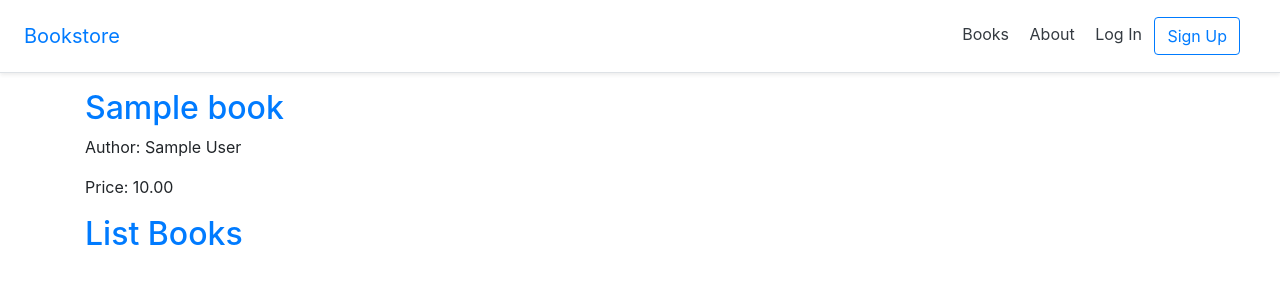
After one commit to Sereton/Bookish, a Django app: page /books/00000000-0000-0000-0000-000000000001 in a window 1280 px wide. The commit adds this page. Shown: the top 300 px of the page. Run offline with Django 3.2, Linux system fonts and the light colour scheme; tables that the repository leaves empty hold one stand-in row (values such as "Sample post"); some libraries are stand-ins or nearby versions.

```diff
--- /dev/null
+++ b/books/apps.py
@@ -0,0 +1,5 @@
+from django.apps import AppConfig
+
+
+class BooksConfig(AppConfig):
+    name = 'books'
--- /dev/null
+++ b/books/models.py
@@ -0,0 +1,20 @@
+import uuid
+from django.db import models
+from django.urls import reverse
+
+
+# Create your models here.
+
+class Book(models.Model):
+
+    id = models.UUIDField(primary_key=True, default=uuid.uuid4,editable=False)
+
+    title = models.CharField(max_length=200)
+    author = models.CharField(max_length=100)
+    price = models.DecimalField(max_digits=6, decimal_places=2)
+
+    def __str__(self):
+        return self.title
+
+    def get_absolute_url(self):
+        return reverse('book_detail', args=[str(self.id)])
--- /dev/null
+++ b/books/urls.py
@@ -0,0 +1,8 @@
+from django.urls import path
+
+from .views import BookListView, BookDetailView
+
+urlpatterns = [ path ('',BookListView.as_view(),name='book_list'),
+                path('<uuid:pk>',BookDetailView.as_view(),name='book_detail')
+
+                ]
--- /dev/null
+++ b/books/views.py
@@ -0,0 +1,14 @@
+from django.views.generic import ListView, DetailView
+from .models import Book
+
+# Create your views here.
+
+class BookListView(ListView):
+    model = Book
+    context_object_name = "book_list"
+    template_name = 'books/book_list.html'
+
+class BookDetailView(DetailView):
+    model = Book
+    context_object_name ='book'
+    template_name = 'books/book_detail.html'
--- a/bookstore/settings.py
+++ b/bookstore/settings.py
@@ -44,11 +44,13 @@ INSTALLED_APPS = [
     'crispy_forms',
     'allauth',
     'allauth.account',
+    'django_extensions',
 
 
     #Local
     'users.apps.UsersConfig',
     'pages.apps.PagesConfig',
+    'books.apps.BooksConfig',
 
 
 ]
@@ -90,7 +92,7 @@ WSGI_APPLICATION = 'bookstore.wsgi.application'
 DATABASES = {
     'default': {
         'ENGINE': 'django.db.backends.postgresql',
-        'NAME': 'bookstoredjango',
+        'NAME': 'mierda',
         'USER': 'postgres',
         'PASSWORD': 'postgres',
         'HOST': '127.0.0.1',
--- a/bookstore/urls.py
+++ b/bookstore/urls.py
@@ -22,5 +22,5 @@ urlpatterns = [
     # Accounts management
     path('accounts/', include('allauth.urls')),
     path('', include('pages.urls')),
-
+    path('books/', include('books.urls'))
 ]
--- a/templates/_base.html
+++ b/templates/_base.html
@@ -17,6 +17,7 @@
       <a href="{% url 'home' %}" class="navbar-brand my-0 mr-md-auto
       font-weight-normal">Bookstore</a>
       <nav class="my-2 my-md-0 mr-md-3">
+        <a class="p-2 text-dark" href="{% url 'book_list' %}">Books</a>
         <a class="p-2 text-dark" href="{% url 'about' %}">About</a>
         {% if user.is_authenticated %}
           <a class="p-2 text-dark" href="{% url 'account_logout' %}">Log Out</a>
--- /dev/null
+++ b/templates/books/book_detail.html
@@ -0,0 +1,14 @@
+<!-- templates/books/book_detail.html -->
+{% extends '_base.html' %}
+{% block title %}{{ book.title }}{% endblock title %}
+{% block content %}
+<div class="book-detail">
+<h2><a href="">{{ book.title }}</a></h2>
+<p>Author: {{ book.author }}</p>
+<p>Price: {{ book.price }}</p>
+</div>
+
+<div>
+    <h2><a href="{% url 'book_list' %}">List Books</a></h2>
+</div>
+{% endblock content %}
--- a/users/models.py
+++ b/users/models.py
@@ -1,5 +1,5 @@
 from django.contrib.auth.models import AbstractUser
-from django.db import models
+
 
 # Create your models here.
 
```
Also changed, not shown: books/admin.py (added, +9 -0 lines), books/tests.py (added, +32 -0 lines), templates/books/book_list.html (added, +9 -0 lines), books/__init__.py (added), books/migrations/0001_initial.py (added), books/migrations/__init__.py (added), users/migrations/0001_initial.py, users/tests.py (line endings or trailing spaces).
